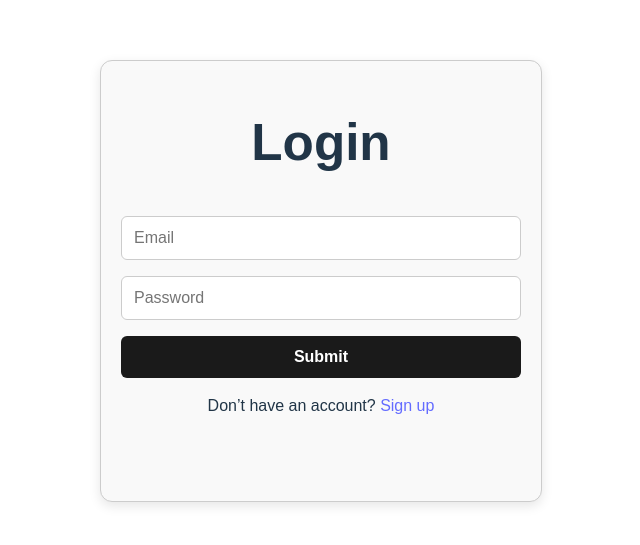
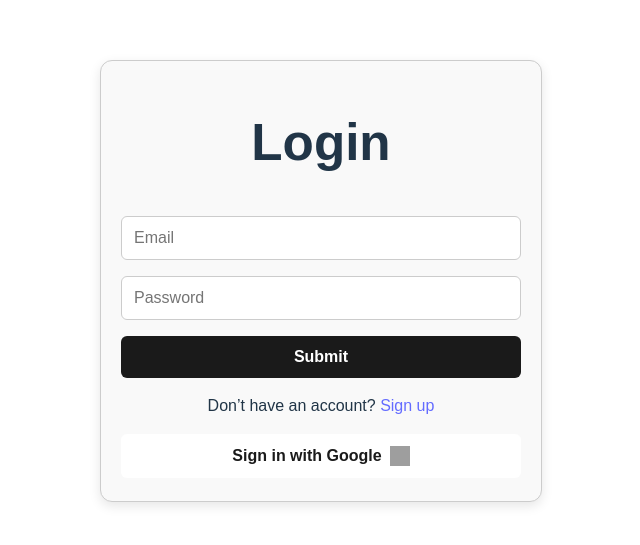
Before and after one commit to Cornelia23/Address-Book-App, a React (Vite) app: page /login in a window 1280 px wide. Shown: the part 119-664 px from the top of the page, without its empty margins (319-959 px from the left). Built offline with nearby package versions, Linux system fonts and the light colour scheme; no server answers; grey boxes are pictures that could not be loaded.

Commit message:
FEAT: added Google sign in

```diff
--- a/src/index.css
+++ b/src/index.css
@@ -146,3 +146,28 @@ button:focus-visible {
   margin-top: 1em;
   font-size: 0.95em;
 }
+
+.google-signin-button {
+  width: 100%;
+  display: flex;
+  align-items: center;
+  justify-content: center;
+  gap: 8px;
+  background-color: white !important;
+  color: #1a1a1a !important;
+  border: 5px solid #1a1a1a;
+  border-radius: 6px;
+  padding: 12px;
+  font-size: 1em;
+  font-weight: bold;
+  cursor: pointer;
+}
+
+.google-signin-button img {
+  width: 20px;
+  height: 20px;
+}
+
+.google-signin-button:hover {
+  box-shadow: 0 2px 4px rgba(0, 0, 0, 0.2);
+}
--- a/src/pages/Login.jsx
+++ b/src/pages/Login.jsx
@@ -3,6 +3,7 @@ import { auth } from '../firebase/config';
 import { signInWithEmailAndPassword } from 'firebase/auth';
 import { useNavigate } from 'react-router-dom';
 import { Link } from 'react-router-dom';
+import { GoogleAuthProvider, signInWithPopup } from 'firebase/auth';
 
 
 
@@ -19,6 +20,8 @@ function Login() {
             return 'Please enter a valid email address.';
         case 'auth/weak-password':
             return 'Password should be at least 6 characters.';
+        case 'auth/account-exists-with-different-credential':
+            return 'This account is already registered with a different method.';
         default:
             return 'Signup failed. Please try again.';
         }
@@ -39,6 +42,17 @@ function Login() {
         catch (err) {
             console.error("Signup Error: ", err.message);
             setError(formatError(err.code));
+        }
+    };
+
+    const googleProvider = new GoogleAuthProvider();
+
+    const handleGoogleSignIn = async () => {
+        try {
+        await signInWithPopup(auth, googleProvider);
+        navigate('/dashboard');
+        } catch (err) {
+        setError(err.message);
         }
     };
 
@@ -68,6 +82,10 @@ function Login() {
             <p>
                 Don’t have an account? <Link to="/signup">Sign up</Link>
             </p>
+            <button className="google-signin-button" onClick={handleGoogleSignIn}>
+                <span>Sign in with Google    </span>
+                <img src="https://developers.google.com/identity/images/g-logo.png" alt="Google logo" />
+            </button>
             </form>
         </div>
 
```
